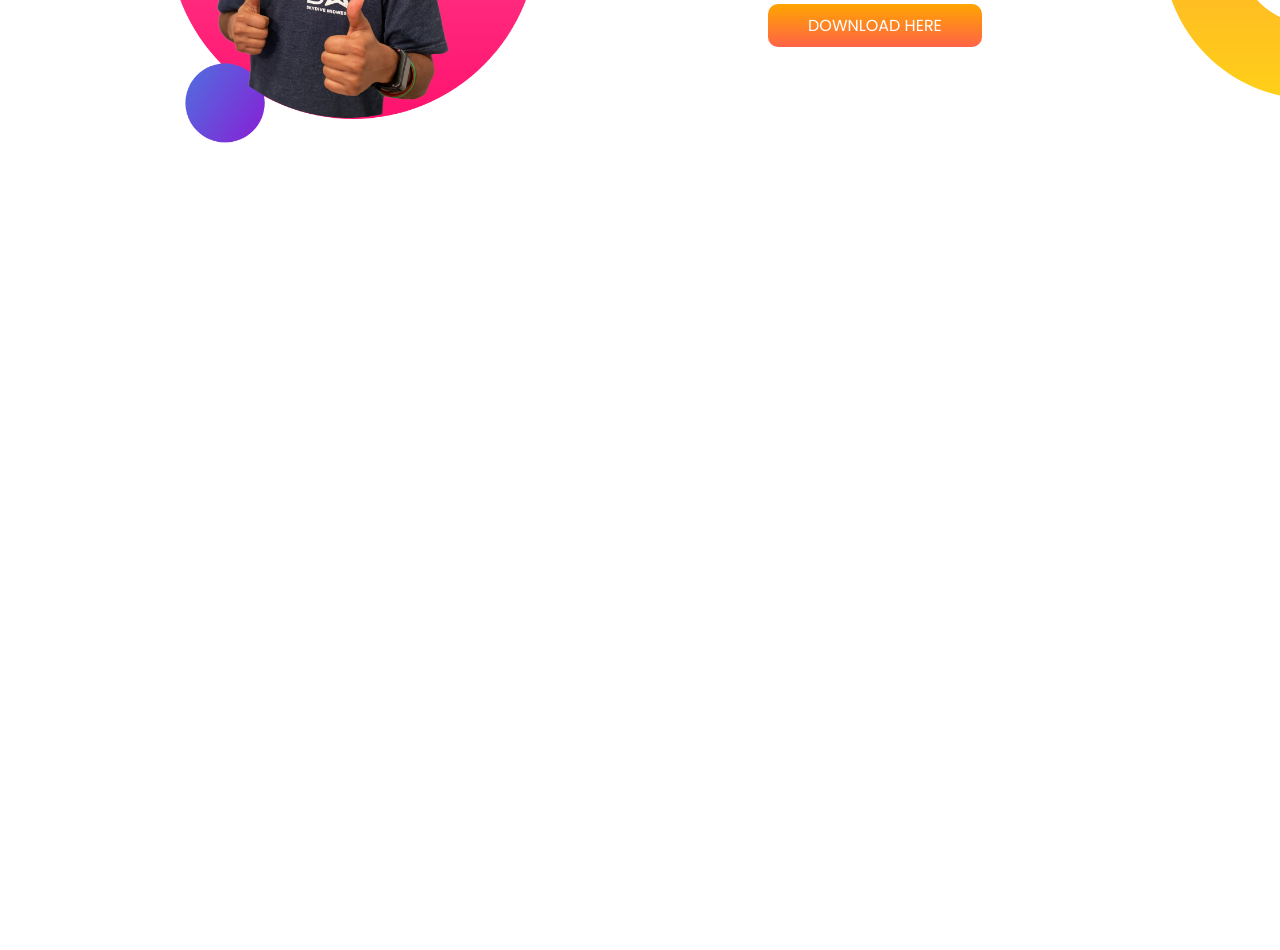
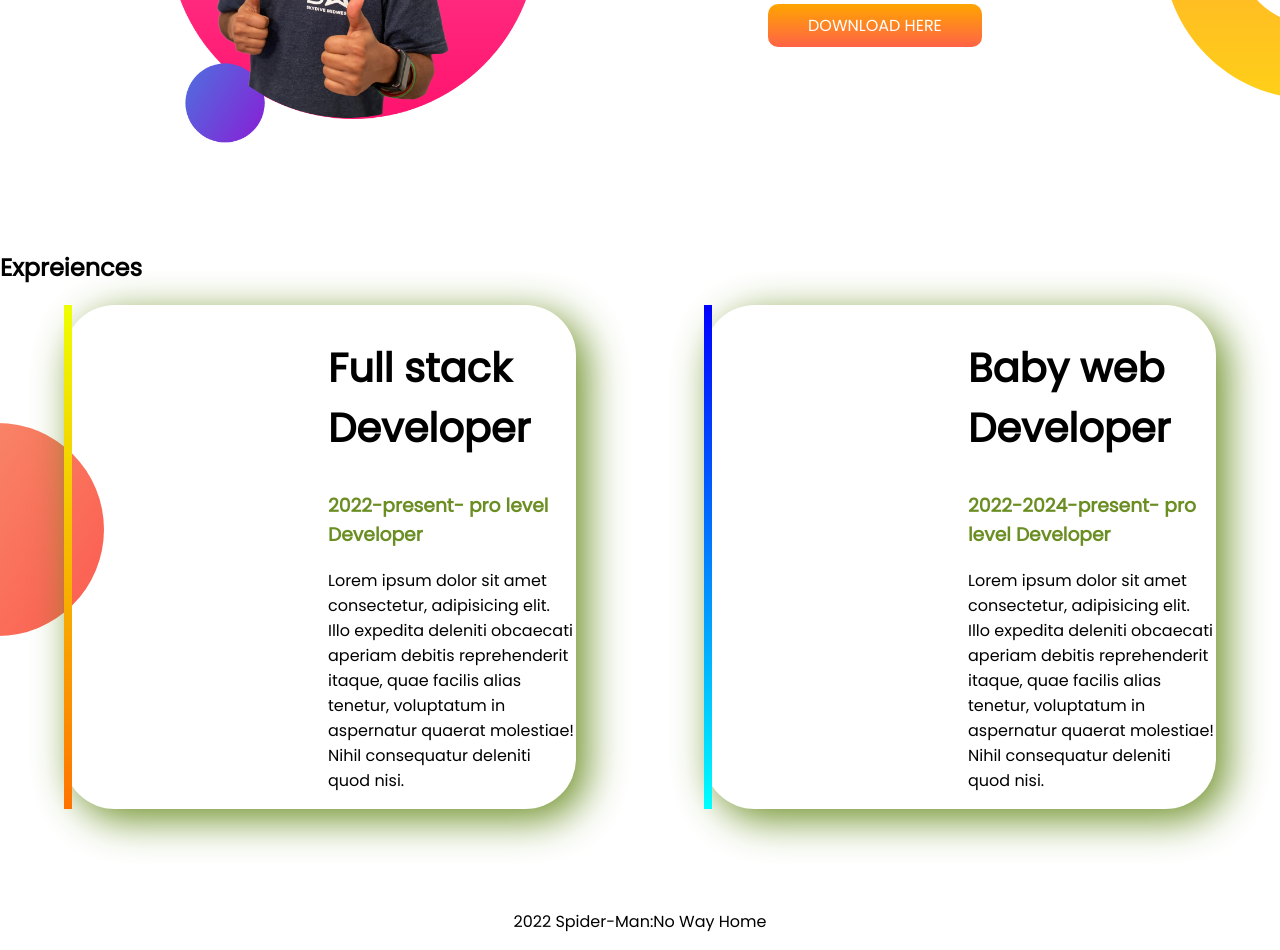
Before and after one commit to sheikshadi/developer-portfolio, a plain HTML site: page index.html in a window 1280 px wide. Shown: the part 764-1714 px from the top of the page. Before the commit the page ends 1014 px from the top, so only its background shows below. Drawn offline with Linux system fonts and the light colour scheme.

Commit message:
experience

```diff
--- a/index.html
+++ b/index.html
@@ -13,7 +13,7 @@
 </head>
 
 <body>
-    <section class="top-banner">
+    <section class="top-banner flexible-container">
         <div class="half-width">
             <h1>Welcome To</h1>
             <h1><span class="orange-color">Spider-Man:No Way </span>Home! </h1>
@@ -30,7 +30,7 @@
         </div>
     </section>
 
-    <section class="dream-big">
+    <section class="dream-big flexible-container">
 
         <div class="half-width">
             <img src="images/jhankar2.png" alt="">
@@ -47,6 +47,30 @@
         </div>
     </section>
 
+    <section class="expreience-area">
+        <h1>Expreiences</h1>
+        <div class="flexible-container">
+            <div id="full-stack-experience" class="experience-item">
+                <h2>Full stack Developer</h2>
+                <h3 class="orange-color">2022-present- pro level Developer</h3>
+                <p>Lorem ipsum dolor sit amet consectetur, adipisicing elit. Illo expedita deleniti obcaecati aperiam
+                    debitis reprehenderit itaque, quae facilis alias tenetur, voluptatum in aspernatur quaerat
+                    molestiae!
+                    Nihil consequatur deleniti quod nisi.</p>
+            </div>
+            <div id="web-dev-experience" class="experience-item">
+                <h2>Baby web Developer</h2>
+                <h3 class="orange-color">2022-2024-present- pro level Developer</h3>
+                <p>Lorem ipsum dolor sit amet consectetur, adipisicing elit. Illo expedita deleniti obcaecati aperiam
+                    debitis reprehenderit itaque, quae facilis alias tenetur, voluptatum in aspernatur quaerat
+                    molestiae!
+                    Nihil consequatur deleniti quod nisi.</p>
+            </div>
+        </div>
+    </section>
+    <footer>
+        <p>2022 Spider-Man:No Way Home</p>
+    </footer>
 </body>
 
 </html>
--- a/style.css
+++ b/style.css
@@ -5,16 +5,20 @@ body{
 h1{
     font-size: 5opx;
 }
+h2{
+    font-size: 40px;
+}
 .orange-color{
     color: olivedrab;
 }
-section{
+.flexible-container{
     display: flex;
     margin-bottom: 100px;
 }
 .half-width{
     width: 50%;
     padding-left: 10%;
+
 }
 .half-width img{
     width: 80%;
@@ -37,3 +41,32 @@ section{
     background-repeat: no-repeat;
     background-position: right;
 }
+.expreience-area{
+    background-image: url(images/exp-bg.png);
+    background-repeat: no-repeat;
+    background-position: left;
+}
+
+.experience-item{
+    width:  40%;
+    margin-left: 5%;
+    margin-right: 5%;
+    padding-left: 20%;
+    border-radius: 10%;
+    box-shadow: 10px 10px 40px olivedrab;
+
+}
+
+#web-dev-experience{
+    border-left: 8px solid;
+    border-image: linear-gradient(blue, cyan);
+    border-image-slice: 1;
+}
+#full-stack-experience{
+    border-left: 8px solid;
+    border-image: linear-gradient(rgb(238, 255, 0), rgb(255, 115, 0));
+    border-image-slice: 1;
+}
+footer p{
+    text-align: center;
+}
```
Also changed, not shown: 4 other files.
